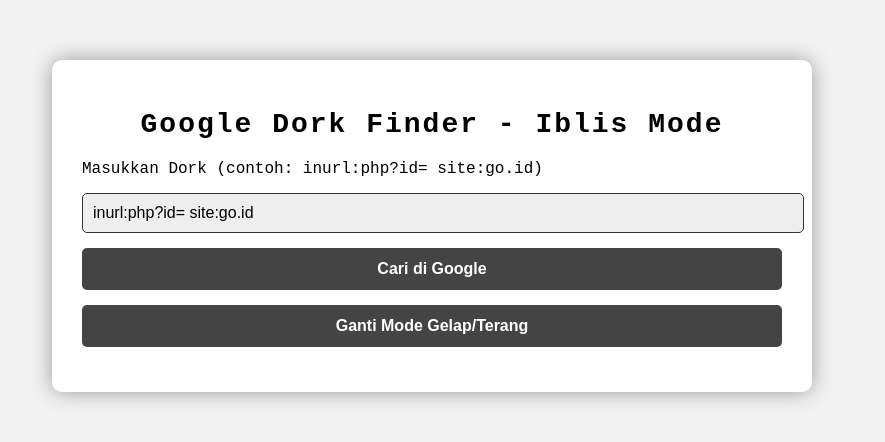
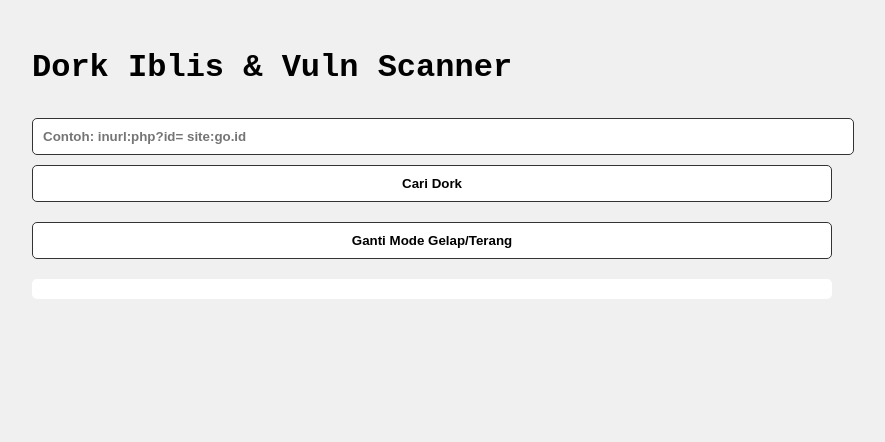
Before and after one commit to bakulsome/bakulsome.github.io, a plain HTML site: page index.html in a window 1280 px wide. Both pictures are taken after a click on the button "Ganti Mode Gelap/Terang". Shown: the whole page, without its empty margins (208-1093 px from the left). Drawn offline with Linux system fonts and the light colour scheme.

Commit message:
Update index.html

```diff
--- a/index.html
+++ b/index.html
@@ -2,116 +2,155 @@
 <html lang="en">
 <head>
   <meta charset="UTF-8">
-  <title>Dork Finder - Iblis Mode</title>
+  <title>Iblis Dork & Vuln Scanner</title>
   <style>
     body {
+      background-color: #0b0000;
+      color: #ff1a1a;
       font-family: 'Courier New', monospace;
-      margin: 0;
-      padding: 0;
-      background-color: #0d0d0d;
-      color: #ff1a1a;
-      transition: all 0.3s ease;
+      padding: 20px;
+      transition: 0.3s;
     }
-
-    .container {
-      max-width: 700px;
-      margin: 60px auto;
-      padding: 30px;
-      background-color: rgba(30, 0, 0, 0.9);
-      border-radius: 10px;
-      box-shadow: 0 0 30px #990000;
-    }
-
-    h1 {
-      text-align: center;
-      margin-bottom: 20px;
-      font-size: 28px;
-      letter-spacing: 2px;
-    }
-
-    label, input, select, button {
-      display: block;
-      width: 100%;
-      margin-bottom: 15px;
-      font-size: 16px;
-    }
-
-    input, select {
-      padding: 10px;
-      border: 1px solid #ff1a1a;
-      border-radius: 5px;
-      background-color: #1a0000;
-      color: #fff;
-    }
-
-    button {
-      background-color: #cc0000;
-      color: white;
-      border: none;
-      padding: 12px;
-      border-radius: 5px;
-      cursor: pointer;
-      font-weight: bold;
-    }
-
-    button:hover {
-      background-color: #ff0000;
-    }
-
-    .mode-toggle {
-      margin-top: 10px;
-      text-align: center;
-    }
-
     .light-mode {
-      background-color: #f2f2f2;
+      background-color: #f0f0f0;
       color: #000;
     }
-
-    .light-mode .container {
-      background-color: #fff;
-      box-shadow: 0 0 20px #999;
+    .container {
+      max-width: 800px;
+      margin: auto;
     }
-
-    .light-mode input,
-    .light-mode select {
-      background-color: #eee;
+    input, button {
+      width: 100%;
+      padding: 10px;
+      margin-top: 10px;
+      background: #1a0000;
+      border: 1px solid #ff1a1a;
+      color: #fff;
+      font-weight: bold;
+      border-radius: 5px;
+    }
+    .light-mode input, .light-mode button {
+      background: #fff;
+      border: 1px solid #333;
       color: #000;
-      border: 1px solid #333;
     }
-
-    .light-mode button {
-      background-color: #444;
-      color: white;
+    button:hover {
+      cursor: pointer;
+      background: #990000;
     }
-
     .light-mode button:hover {
-      background-color: #666;
+      background: #ddd;
+    }
+    .result {
+      margin-top: 20px;
+      padding: 10px;
+      background: #1a0000;
+      border-radius: 5px;
+    }
+    .light-mode .result {
+      background: #fff;
+    }
+    .url-box {
+      margin-bottom: 10px;
+      padding: 10px;
+      background: #300000;
+      border-radius: 5px;
+    }
+    .light-mode .url-box {
+      background: #f5f5f5;
+    }
+    .btn-toggle {
+      margin-top: 20px;
+      background: #222;
+    }
+    pre {
+      font-size: 12px;
     }
   </style>
 </head>
 <body>
   <div class="container">
-    <h1>Google Dork Finder - Iblis Mode</h1>
-    <label for="dork">Masukkan Dork (contoh: inurl:php?id= site:go.id)</label>
-    <input type="text" id="dork" value="inurl:php?id= site:go.id">
+    <h1>Dork Iblis & Vuln Scanner</h1>
+    <input type="text" id="dork" placeholder="Contoh: inurl:php?id= site:go.id">
+    <button onclick="searchDork()">Cari Dork</button>
+    <button class="btn-toggle" onclick="toggleMode()">Ganti Mode Gelap/Terang</button>
 
-    <button onclick="searchDork()">Cari di Google</button>
-
-    <div class="mode-toggle">
-      <button onclick="toggleMode()">Ganti Mode Gelap/Terang</button>
-    </div>
+    <div id="results" class="result"></div>
   </div>
 
   <script>
-    function searchDork() {
-      const dork = document.getElementById("dork").value;
-      const url = "https://www.google.com/search?q=" + encodeURIComponent(dork);
-      window.open(url, "_blank");
+    function toggleMode() {
+      document.body.classList.toggle('light-mode');
     }
 
-    function toggleMode() {
-      document.body.classList.toggle("light-mode");
+    async function searchDork() {
+      const query = document.getElementById('dork').value;
+      const resultsDiv = document.getElementById('results');
+      resultsDiv.innerHTML = 'Loading...';
+
+      try {
+        const res = await fetch('https://lite.duckduckgo.com/lite/?q=' + encodeURIComponent(query));
+        const text = await res.text();
+        const urls = [...text.matchAll(/<a rel="nofollow" class="[^"]+" href="([^"]+)"/g)].map(m => m[1]);
+
+        if (urls.length === 0) {
+          resultsDiv.innerHTML = 'Tidak ada hasil ditemukan.';
+          return;
+        }
+
+        resultsDiv.innerHTML = '<h3>Hasil Dork:</h3>';
+        urls.forEach(url => {
+          const box = document.createElement('div');
+          box.className = 'url-box';
+          const safeId = btoa(url).replace(/=/g, '');
+          box.innerHTML = `
+            <a href="${url}" target="_blank">${url}</a><br>
+            <button onclick="checkVuln('${url}', '${safeId}')">Check Vuln Lengkap</button>
+            <div id="vuln-${safeId}"></div>
+          `;
+          resultsDiv.appendChild(box);
+        });
+      } catch (err) {
+        resultsDiv.innerHTML = 'Gagal mengambil data.';
+      }
+    }
+
+    function checkVuln(url, id) {
+      const vulnDiv = document.getElementById('vuln-' + id);
+      vulnDiv.innerHTML = 'Scanning vulnerabilities...';
+
+      const vulns = [
+        "SQL Injection",
+        "XSS",
+        "CSRF",
+        "RFI",
+        "LFI",
+        "Command Injection",
+        "Open Redirect",
+        "Host Header Injection",
+        "Clickjacking",
+        "XXE",
+        "SSRF",
+        "Path Traversal",
+        "Directory Listing",
+        "XML-RPC Pingback",
+        "Admin Panel Exposed",
+        "Sensitive Info Leak",
+        "CORS Misconfiguration",
+        "Unsecured JS Libraries",
+        "CSP Bypass",
+        "Rate Limit Bypass",
+        "HTTP Header Exposure"
+      ];
+
+      setTimeout(() => {
+        let result = "";
+        vulns.forEach(vuln => {
+          const isVuln = Math.random() > 0.6; // 40% chance found
+          result += `${vuln}: ${isVuln ? "VULNERABLE" : "Not Found"}\n`;
+        });
+        vulnDiv.innerHTML = `<pre>${result}</pre>`;
+      }, 1500);
     }
   </script>
 </body>
```
